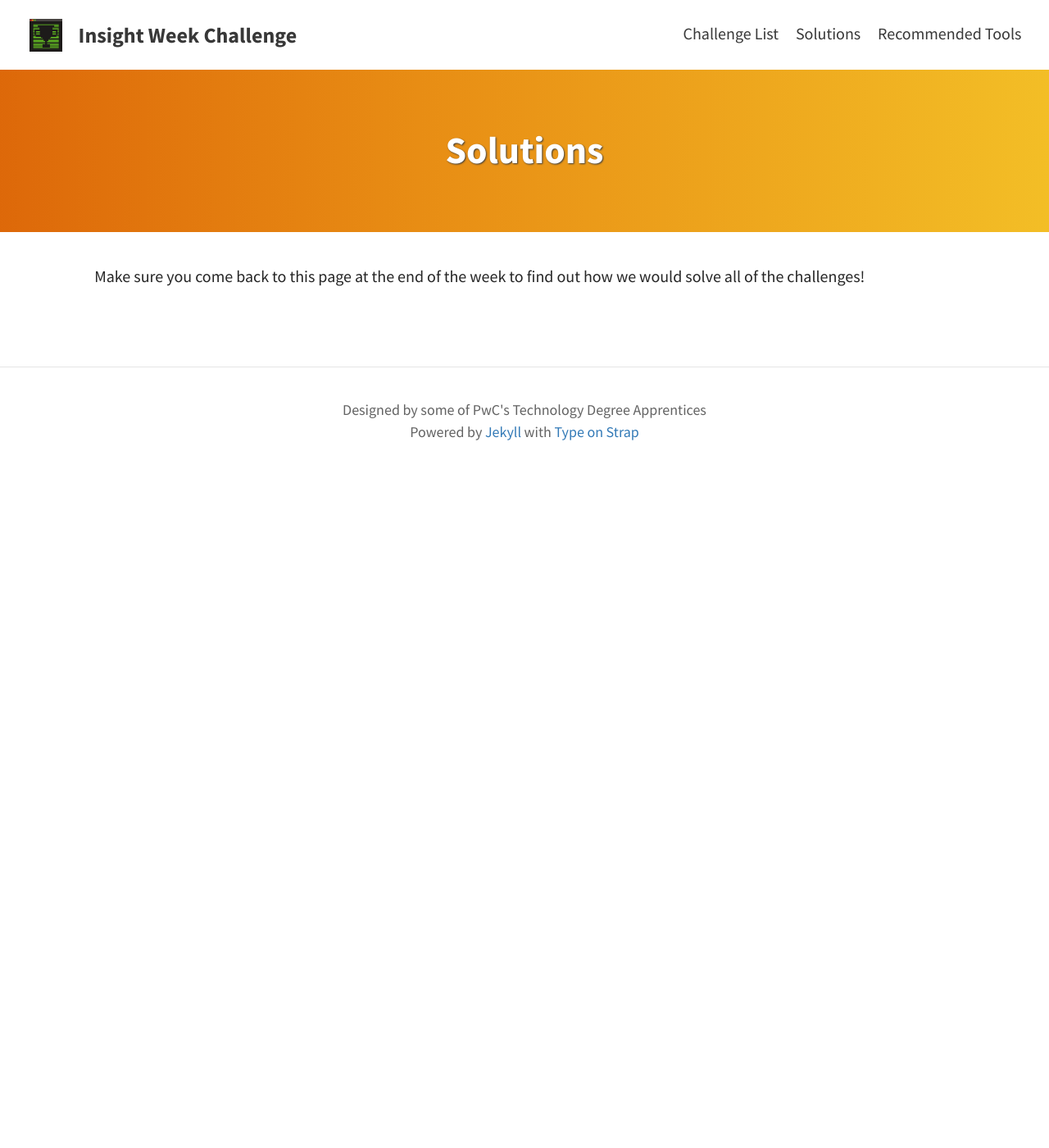
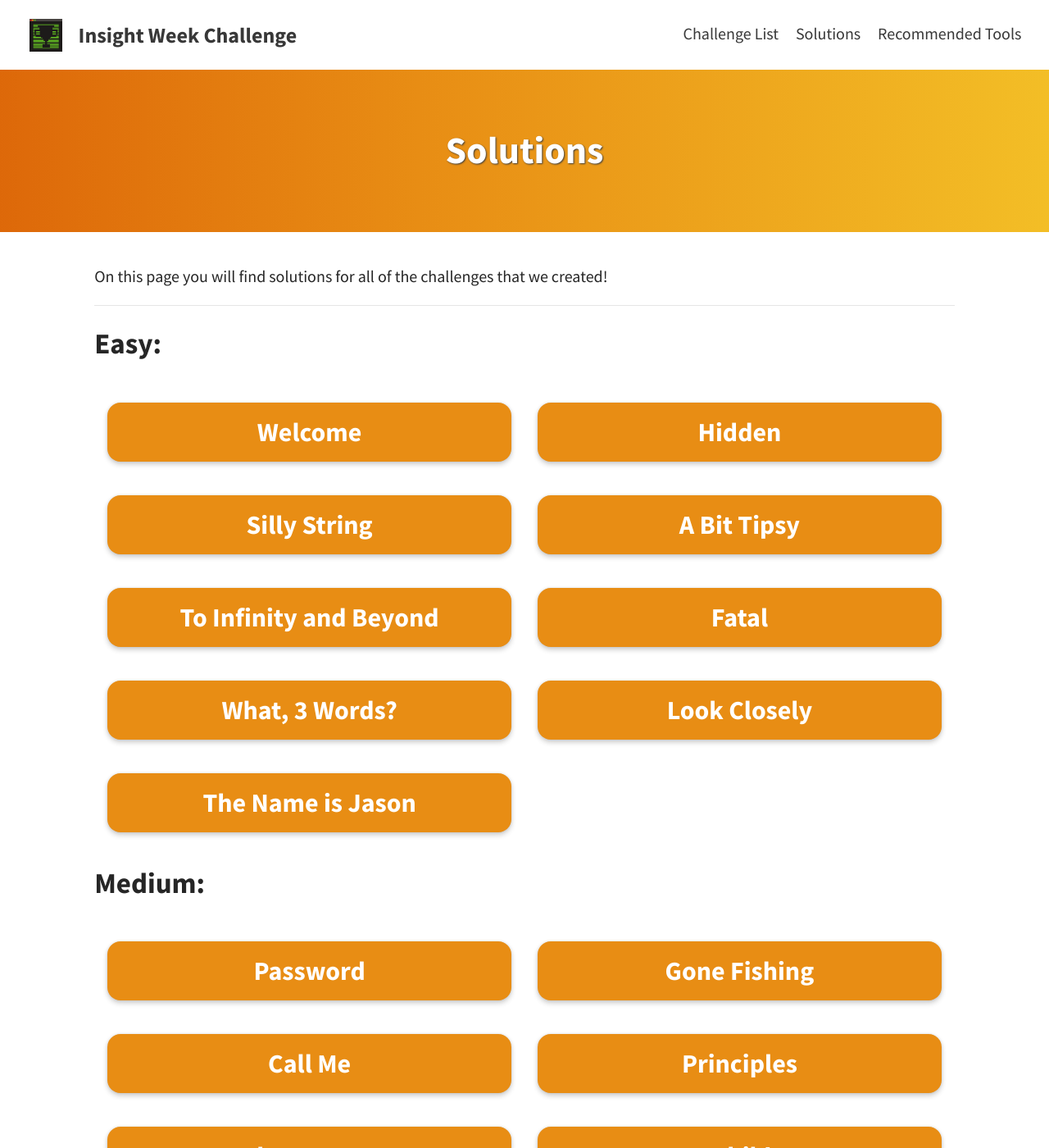
Before and after one commit to jnk838/insight-week-challenge, a Jekyll site: the page built from pages/solutions/solutions.md, in a window 1280 px wide and 1400 px high. Shown: the whole window at 82% size. Built offline with Jekyll 4.4.1, drawn with Linux system fonts in a browser that asks for light colours; some of the changed text lies outside the part shown.

Commit message:
Added solutions for my challenges

```diff
--- a/pages/solutions/solutions.md
+++ b/pages/solutions/solutions.md
@@ -4,5 +4,42 @@ title: Solutions
 permalink: /solutions/
 ---
 
-Make sure you come back to this page at the end of the week to find out how we
-would solve all of the challenges!
+On this page you will find solutions for all of the challenges that we created!
+
+---
+
+## Easy:
+
+<div class="item-container">
+  {% for challenge in site.data.challenges %}
+    {% if challenge.difficulty == 1 %}
+      <div class="challenge-container">
+        <br><a class="challenge-button" href="{{ challenge.link }}">{{ challenge.name }}</a>
+      </div>
+    {% endif %}
+  {% endfor %}
+</div>
+
+## Medium:
+
+<div class="item-container">
+  {% for challenge in site.data.challenges %}
+    {% if challenge.difficulty == 2 %}
+      <div class="challenge-container">
+        <br><a class="challenge-button" href="{{ challenge.link }}">{{ challenge.name }}</a>
+      </div>
+    {% endif %}
+  {% endfor %}
+</div>
+
+## Hard:
+
+<div class="item-container">
+  {% for challenge in site.data.challenges %}
+    {% if challenge.difficulty == 3 %}
+      <div class="challenge-container">
+        <br><a class="challenge-button" href="{{ challenge.link }}">{{ challenge.name }}</a>
+      </div>
+    {% endif %}
+  {% endfor %}
+</div>
```
Also changed, not shown: pages/solutions/elementary.md (added, +36 -0 lines), pages/solutions/hidden.md (added, +26 -0 lines), pages/solutions/jason.md (added, +41 -0 lines), pages/solutions/look-closely.md (added, +16 -0 lines), pages/solutions/password.md (added, +21 -0 lines), pages/solutions/silly-string.md (added, +24 -0 lines), pages/solutions/welcome.md (added, +22 -0 lines), assets/img/silly-string-solution.png (added).
